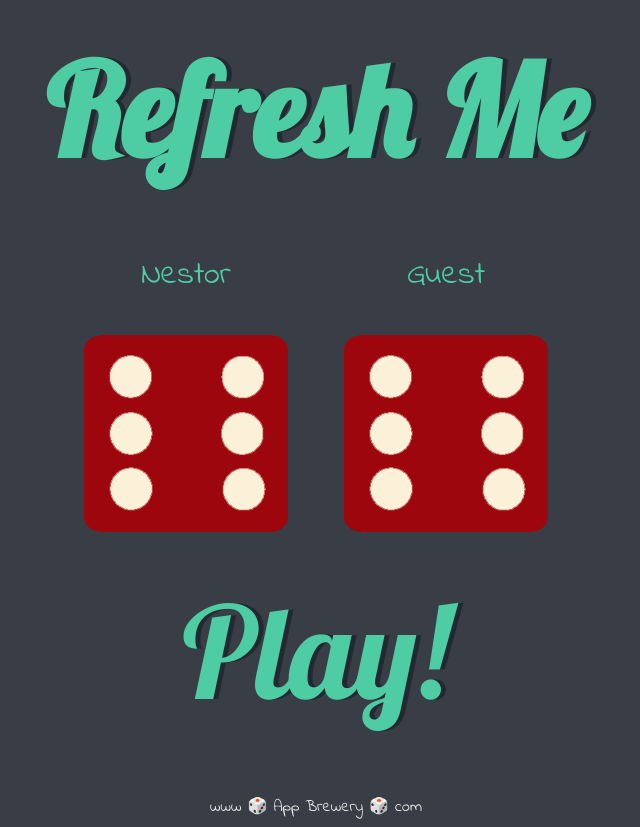
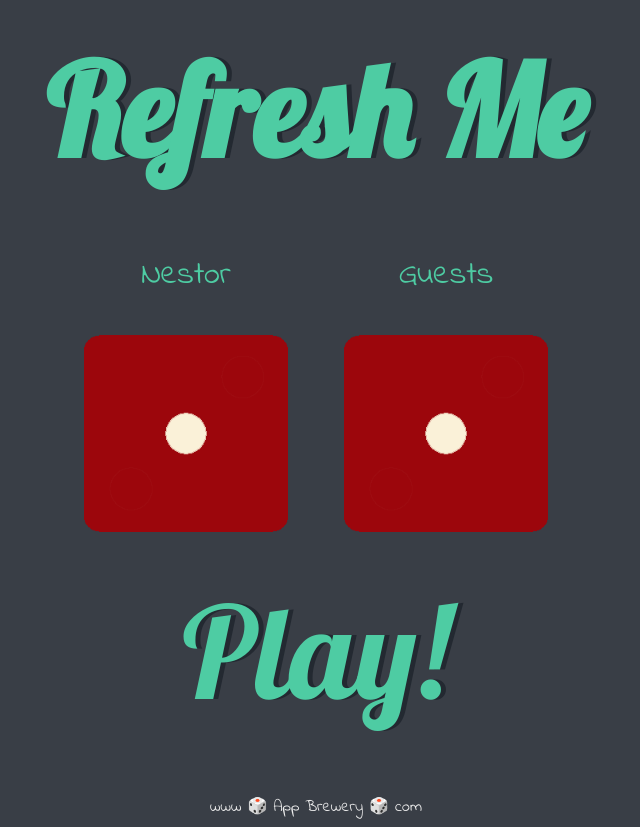
Before and after one commit to nestorjgc/DiceChallenge, a plain HTML site: page index.html in a window 1280 px wide. Shown: the whole page, without its empty margins (324-964 px from the left). Drawn offline with Linux system fonts and the light colour scheme.

```diff
--- a/index.html
+++ b/index.html
@@ -15,12 +15,12 @@
 
       <div class="dice">
         <p>Nestor</p>
-        <img class="img1" src="/images/dice6.png" />
+        <img class="img1" src="/images/dice1.png" />
       </div>
 
       <div class="dice">
-        <p>Guest</p>
-        <img class="img2" src="/images/dice6.png" />
+        <p>Guests</p>
+        <img class="img2" src="/images/dice1.png" />
       </div>
       <h1><button class="playButton">Play!</button></h1>
     </div>
```
